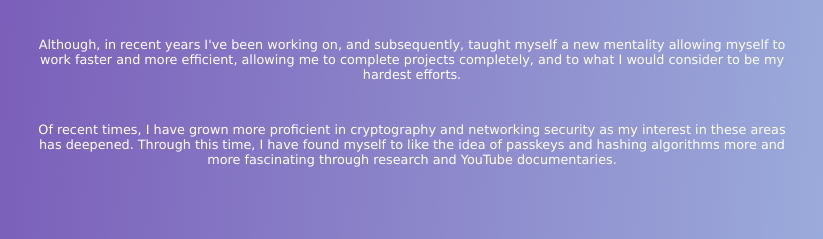
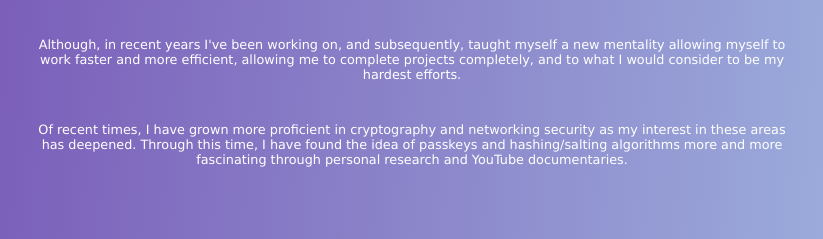
Before and after one commit to xksqs/xksqs-website, a plain HTML site: page index.html in a window 1280 px wide. Shown: the part 1924-2163 px from the top of the page, 228-1051 px from the left. Drawn offline with Linux system fonts and the light colour scheme.

Commit message:
Update skills-info paragraph on cryptography interest
Refined wording in skills-info paragraph for clarity.

```diff
--- a/index.html
+++ b/index.html
@@ -70,7 +70,7 @@
         <p class="skills-info">A weakness I come across is that I often plan too high of expectations for myself and never completely get to finish a project.</p>
         <p class="skills-info">Although, in recent years I've been working on, and subsequently, taught myself a new mentality allowing myself to work faster and more efficient, allowing me to complete projects completely, and to what I would consider to be my hardest efforts.</p>
 
-        <p class="skills-info">Of recent times, I have grown more proficient in cryptography and networking security as my interest in these areas has deepened. Through this time, I have found myself to like the idea of passkeys and hashing algorithms more and more fascinating through research and YouTube documentaries.</p>
+        <p class="skills-info">Of recent times, I have grown more proficient in cryptography and networking security as my interest in these areas has deepened. Through this time, I have found the idea of passkeys and hashing/salting algorithms more and more fascinating through personal research and YouTube documentaries.</p>
 
         <a href="#home-page" class="back-to-top">
             <div class="btt-box">
```
